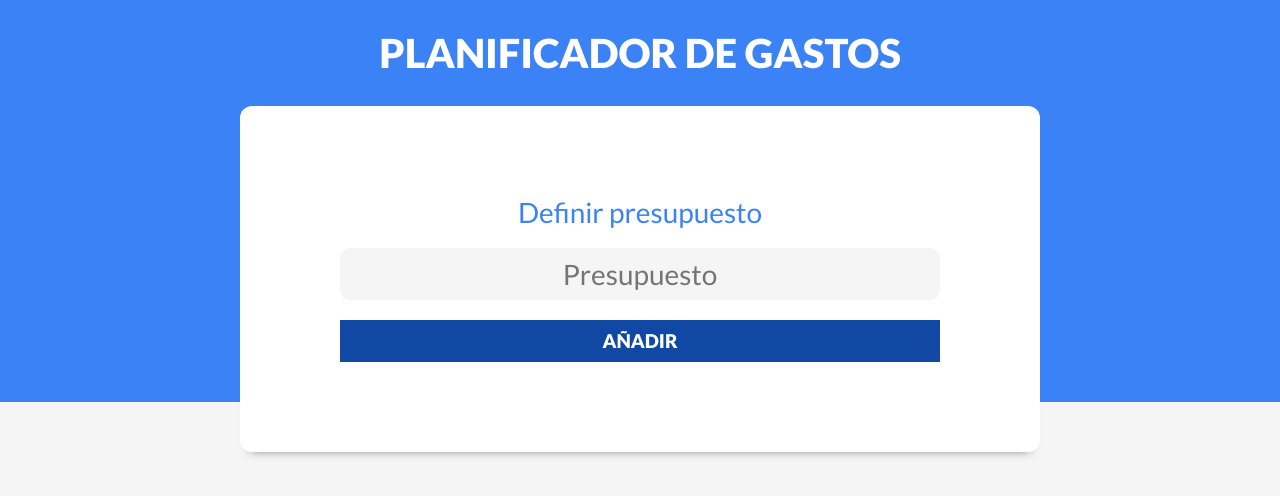
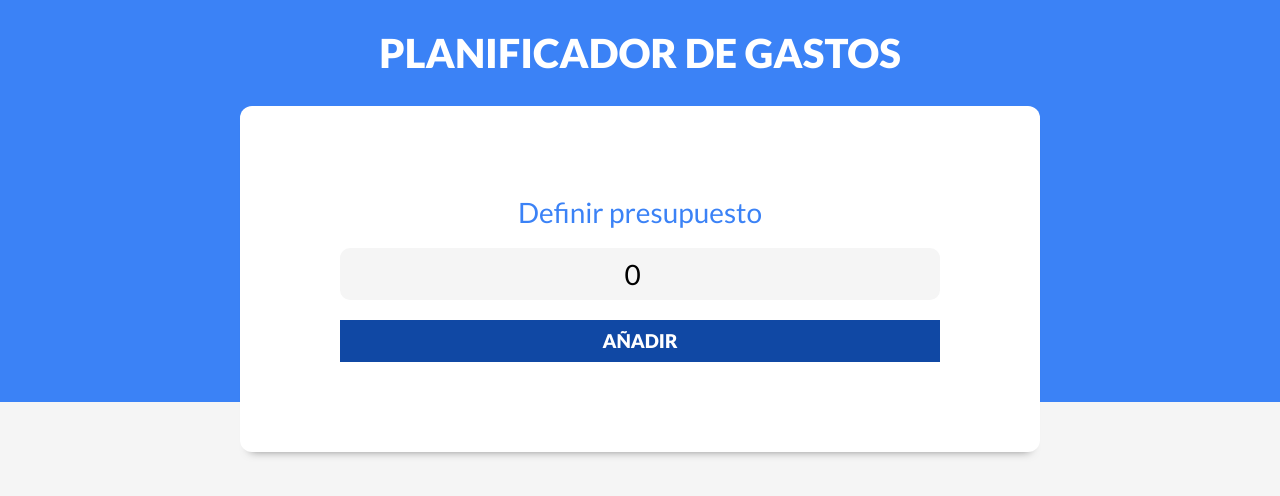
Before and after one commit to GabrielaDiazReynaud/Control-de-Presupuesto, a React (Vite) app: page / in a window 1280 px wide. Shown: the top 496 px of the page. Built offline with nearby package versions, Linux system fonts and the light colour scheme.

Commit message:
28/01/2023
Adición de ventana de control de presupuesto y ventana modal sin formulario.

```diff
--- a/src/App.jsx
+++ b/src/App.jsx
@@ -1,14 +1,36 @@
-import { useState } from 'react'
-import Header from './components/Header'
+import { useState } from "react";
+import Header from "./components/Header";
+import Modal from "./components/Modal";
+import BotonAgregarGasto from "./img/nuevo-gasto.svg";
 
 function App() {
-  const [count, setCount] = useState(0)
-
+  const [presupuesto, setPresupuesto] = useState(0);
+  const [presupuestoValido, setPresupuestoValido] = useState(false);
+  const [modal , setModal] = useState(false);
+   const handleNuevoGasto =()=>{
+    setModal(true);
+    console.log("jiji")
+   }
   return (
-   <div>
-    <Header></Header>
-   </div>
-  )
+    <div>
+      <Header
+        presupuesto={presupuesto}
+        setPresupuesto={setPresupuesto}
+        presupuestoValido={presupuestoValido}
+        setPresupuestoValido={setPresupuestoValido}
+      ></Header>
+      {presupuestoValido && (
+        <div className="nuevo-gasto">
+          <img
+            src={BotonAgregarGasto}
+            alt="boton nuevo gasto"
+            onClick={handleNuevoGasto}
+          />
+        </div>
+      )}
+      {modal && <Modal setModal={setModal}></Modal>}
+    </div>
+  );
 }
 
-export default App
+export default App;
--- /dev/null
+++ b/src/components/ControlPresupuesto.jsx
@@ -0,0 +1,28 @@
+import React from "react";
+
+const ControlPresupuesto = ({presupuesto}) => {
+    const formatearPresupuesto = (cantidad)=>{
+        return cantidad.toLocaleString('en-US', {style: 'currency', currency : 'USD'})
+    }
+  return (
+    <div className="contenedor-presupuesto contendo sombra dos-columnas ">
+      <div>Grafica aqui</div>
+      <div className="contenido-presupuesto">
+        <p>
+          <span>Presupuesto: </span>
+          {formatearPresupuesto(presupuesto)}
+        </p>
+        <p>
+          <span>Disponible: </span>
+          {formatearPresupuesto(0)}
+        </p>
+        <p>
+          <span>Gastado: </span>
+          {formatearPresupuesto(0)}
+        </p>
+      </div>
+    </div>
+  );
+};
+
+export default ControlPresupuesto;
--- a/src/components/Header.jsx
+++ b/src/components/Header.jsx
@@ -1,13 +1,27 @@
-import React from 'react'
-import NuevoPresupuesto from './NuevoPresupuesto'
+import React from "react";
+import ControlPresupuesto from "./ControlPresupuesto";
+import NuevoPresupuesto from "./NuevoPresupuesto";
 
-const Header = () => {
+const Header = ({
+  presupuesto,
+  setPresupuesto,
+  presupuestoValido,
+  setPresupuestoValido,
+}) => {
   return (
     <header>
       <h1>Planificador de Gastos</h1>
-      <NuevoPresupuesto></NuevoPresupuesto>
+      {presupuestoValido ? (
+        <ControlPresupuesto presupuesto={presupuesto}></ControlPresupuesto>
+      ) : (
+        <NuevoPresupuesto
+          presupuesto={presupuesto}
+          setPresupuesto={setPresupuesto}
+          setPresupuestoValido={setPresupuestoValido}
+        ></NuevoPresupuesto>
+      )}
     </header>
-  )
-}
+  );
+};
 
-export default Header
+export default Header;
--- /dev/null
+++ b/src/components/Mensaje.jsx
@@ -0,0 +1,9 @@
+import React from 'react'
+
+const Mensaje = ({children, tipo}) => {
+  return (
+    <div className={`alerta ${tipo}`}>{children}</div>
+  )
+}
+
+export default Mensaje
--- /dev/null
+++ b/src/components/Modal.jsx
@@ -0,0 +1,17 @@
+import React from "react";
+import BotonCerrar from "../img/cerrar.svg";
+const Modal = ({ setModal }) => {
+  const cerrarModal = () => {
+    setModal(false);
+  };
+  return (
+    <div className="modal">
+      <div className="cerrar-modal">
+        {" "}
+        <img src={BotonCerrar} alt="cerrar modal" onClick={cerrarModal} />
+      </div>
+    </div>
+  );
+};
+
+export default Modal;
--- a/src/components/NuevoPresupuesto.jsx
+++ b/src/components/NuevoPresupuesto.jsx
@@ -1,18 +1,33 @@
-import React from 'react'
+import { useState } from "react";
+import Mensaje from "./Mensaje";
 
-const NuevoPresupuesto = () => {
+const NuevoPresupuesto = ({presupuesto , setPresupuesto, setPresupuestoValido}) => {
+  const [mensaje, setMensaje] = useState("");
+  const handlePresupuesto = (e) =>{
+   e.preventDefault();
+   if(!presupuesto || Number(presupuesto)<0){
+      setMensaje("No es un presupuesto valido")
+      return
+   } else{
+    setPresupuestoValido(true)
+    setMensaje("")
+   }
+  }
   return (
     <div className="contenedor-presupuesto contenedor sombra">
-      <form className="formulario">
+      <form onSubmit={handlePresupuesto} className="formulario">
         <div className='campo'>
             <label>Definir presupuesto</label>
             <input
             className='nuevo-presupuesto'
-            type ="text"
+            type ="number"
             placeholder='Presupuesto'
+            value={presupuesto}
+            onChange= {(e) =>setPresupuesto(Number(e.target.value))}
             />
         </div>
         <input type="submit" value="Añadir"/>
+        {mensaje && <Mensaje tipo ="error">{mensaje}</Mensaje> }
 
       </form>
     </div>
```
